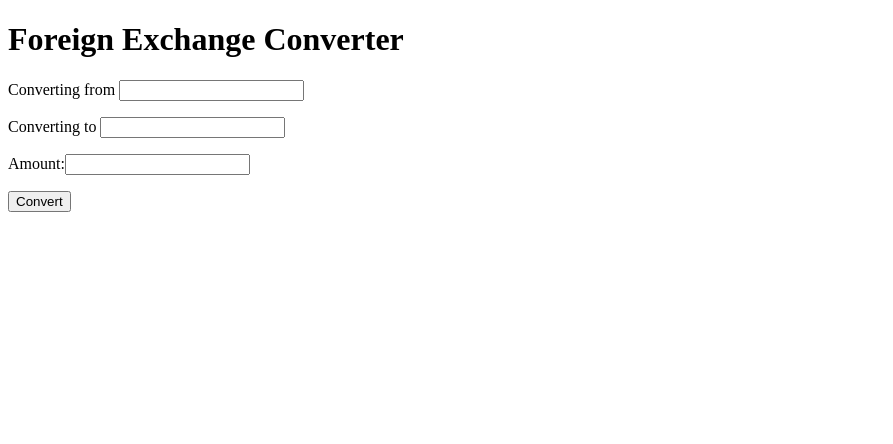
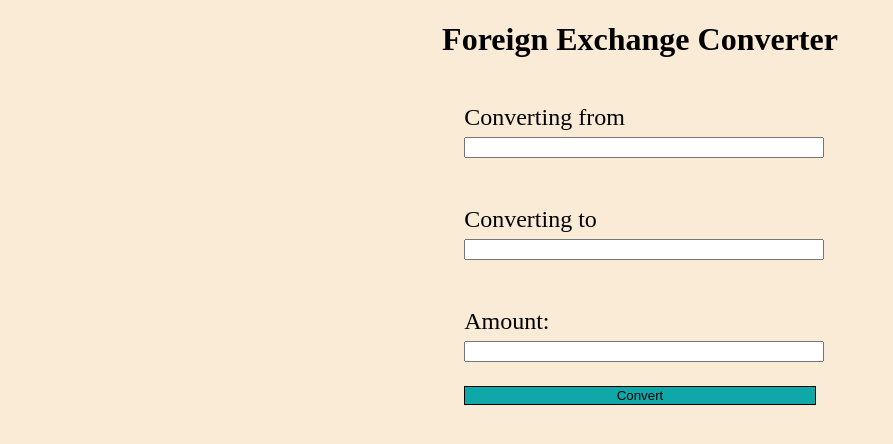
Before and after one commit to paganrage333/forex, a Flask app: page / in a window 1280 px wide. Shown: the top 444 px of the page, without its empty margins (0-893 px from the left). Run offline with Flask 3, Linux system fonts and the light colour scheme.

Commit message:
styled css

```diff
--- /dev/null
+++ b/static/app.css
@@ -0,0 +1,29 @@
+body {
+    background-color: antiquewhite;
+}
+
+h1 {
+    display: grid;
+    justify-content: center;
+}
+
+form {
+    display: grid;
+    justify-content: center;
+    font-size: 1.5rem;
+}
+
+input {
+    width: 100%;
+}
+
+button {
+    border: 1px solid black;
+    background-color: rgb(14, 168, 168);
+}
+
+#msg {
+    display: grid;
+    justify-content: center;
+    font-size: 2rem;
+}
--- a/templates/home.html
+++ b/templates/home.html
@@ -4,6 +4,7 @@
     <meta charset="UTF-8">
     <meta http-equiv="X-UA-Compatible" content="IE=edge">
     <meta name="viewport" content="width=device-width, initial-scale=1.0">
+    <link rel="stylesheet" href="/static/app.css">
     <title>Forex Converter</title>
 </head>
 <body>
```
